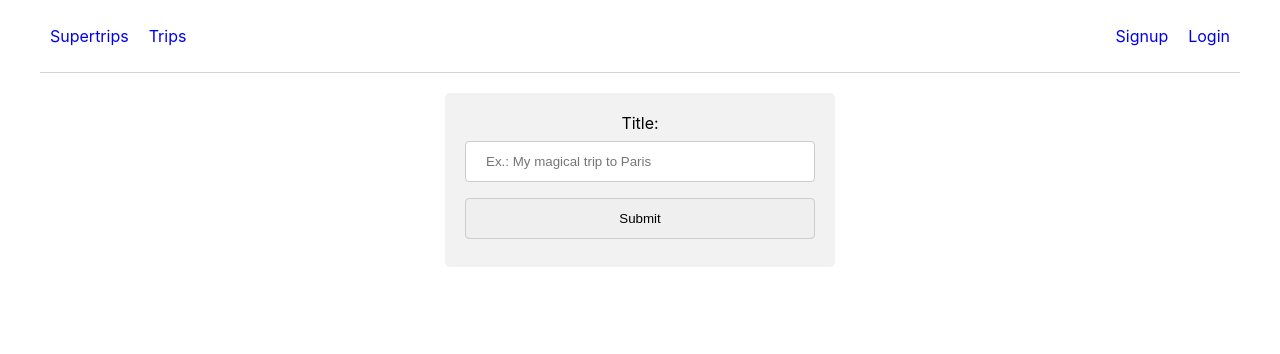
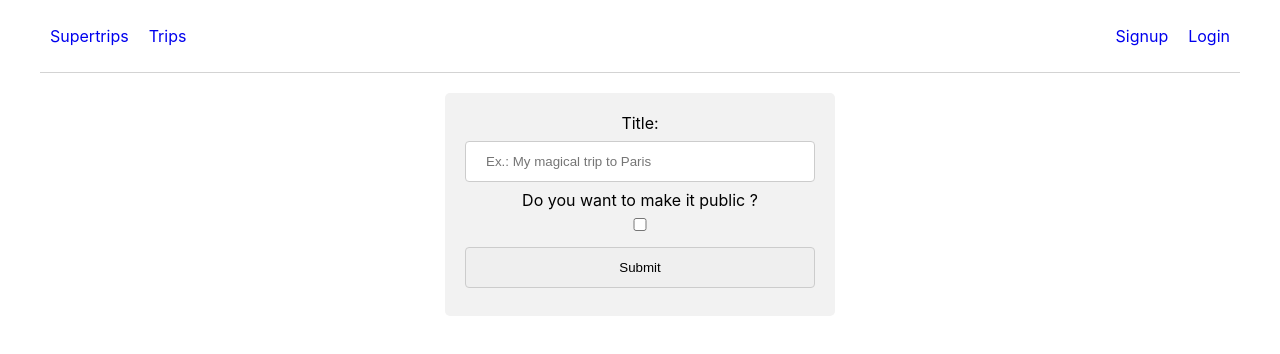
Before and after one commit to a-rolland/supertrips-frontend, a React (Create React App) app: page /create-trip in a window 1280 px wide. Shown: the top 354 px of the page. Built offline with nearby package versions, Linux system fonts and the light colour scheme; no server answers.

Commit message:
Added isPublic and author to createTripsForm. Any user can see all public trips, and also his own trips. Private trips can only be seen by their author

```diff
--- a/src/App.js
+++ b/src/App.js
@@ -7,7 +7,7 @@ import Login from "./components/Auth/Login";
 import Trips from "./components/Trips/Trips";
 import authService from "./components/Services/auth-service";
 import ProtectedRoute from "./components/Auth/protected-route";
-import CreateTripForm from "./components/CreateTripForm/CreateTripForm"
+import CreateTripForm from "./components/CreateTripForm/CreateTripForm";
 import "./App.css";
 import Profile from "./components/Profile/Profile";
 
@@ -47,9 +47,17 @@ const App = () => {
         <Route
           exact
           path="/"
-          render={() => <Homepage userInSession={state.loggedInUser} />}
+          render={(props) => (
+            <Homepage {...props} userInSession={state.loggedInUser} />
+          )}
         />
-        <Route exact path="/trips" render={() => <Trips />} />
+        <Route
+          exact
+          path="/trips"
+          render={(props) => (
+            <Trips {...props} userInSession={state.loggedInUser} />
+          )}
+        />
         <Route
           exact
           path="/signup"
--- a/src/components/CreateTripForm/CreateTripForm.js
+++ b/src/components/CreateTripForm/CreateTripForm.js
@@ -5,7 +5,8 @@ import { Form, Input } from "./styles";
 
 const CreateTripForm = (props) => {
   const initialState = {
-    title: ""
+    title: "",
+    isPublic: false
   };
 
   const [state, setState] = useState(initialState);
@@ -13,7 +14,8 @@ const CreateTripForm = (props) => {
   const handleFormSubmit = (event) => {
     event.preventDefault();
     const title = state.title;
-    tripService.newtrip(title)
+    const isPublic = state.isPublic;
+    tripService.newtrip(title, isPublic)
       .then(response =>
         console.log("New trip created !", response)
       )
@@ -22,10 +24,10 @@ const CreateTripForm = (props) => {
   };
 
   const handleChange = (event) => {
-    const { name, value } = event.target;
+    const { name, value, type, checked } = event.target;
     setState((state) => ({
       ...state,
-      [name]: value,
+      [name]: type === "checkbox" ? checked : value
     }));
   };
 
@@ -43,6 +45,14 @@ const CreateTripForm = (props) => {
           onChange={handleChange}
         />
 
+        <label>Do you want to make it public ?</label>
+        <Input
+          type="checkbox"
+          name="isPublic"
+          value={state.isPublic}
+          onChange={handleChange}
+        />
+
         <Input className="btn" type="submit" value={props.formButton} />
       </Form>
 
--- a/src/components/Profile/Profile.js
+++ b/src/components/Profile/Profile.js
@@ -20,7 +20,8 @@ const Profile = props => {
         {
           state.showTripForm ?
             <>
-              <CreateTripForm key="tripForm" formButton="SAVE" toggleForm={toggleForm} />
+              {/* <CreateTripForm key="tripForm" formButton="SAVE" toggleForm={toggleForm} /> */}
+              <CreateTripForm {...props} formButton="SAVE" toggleForm={toggleForm} />
               <button onClick={toggleForm}>CLOSE</button>
             </>
           :
--- a/src/components/Services/trip-service.js
+++ b/src/components/Services/trip-service.js
@@ -12,9 +12,9 @@ const errorHandler = (err) => {
 export default {
   tripService,
 
-  newtrip: title => {
+  newtrip: (title, isPublic) => {
     return tripService
-      .post("/newtrip", { title })
+      .post("/newtrip", { title: title, isPublic: isPublic  })
       .then((response) => response.data)
       .catch(errorHandler);
   },
--- a/src/components/Trips/Trips.js
+++ b/src/components/Trips/Trips.js
@@ -12,12 +12,18 @@ const Trips = props => {
   // equiv. componentWillReceiveProps
   // Correct ?
   useEffect(() => {
+    setState(state => ({
+      ...state,
+      loggedInUser: props.userInSession,
+    }))
     tripService.trips()
       .then(response => {
         console.log("Trips :", response)
+        // Filter : show public trips or user's trips
+        const filteredResponse = response.filter(trip => trip.author === props.userInSession._id || trip.isPublic)
+        console.log("Filtered trips :", filteredResponse)
         setState({
-          loggedInUser: props.userInSession,
-          trips: response
+          trips: filteredResponse
         });
       })
       .catch((error) => console.log(error));
```
